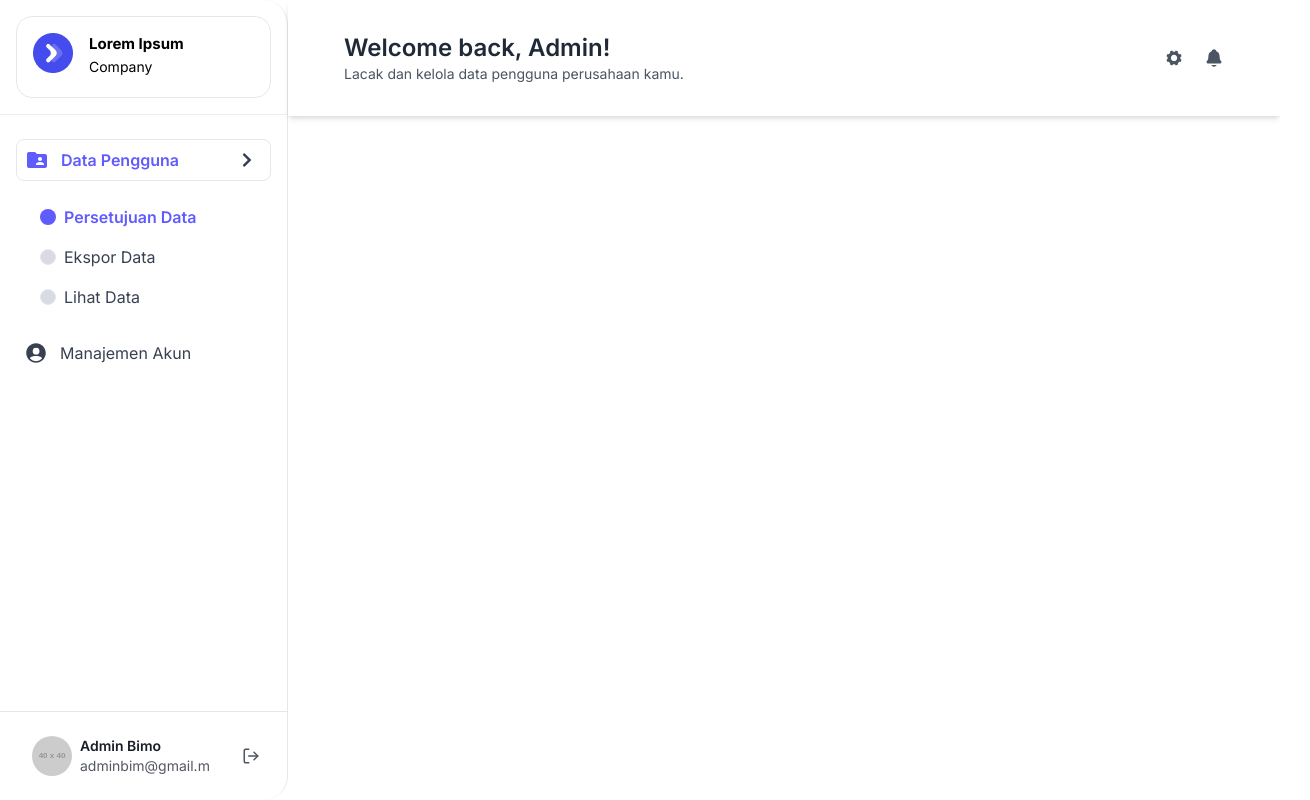
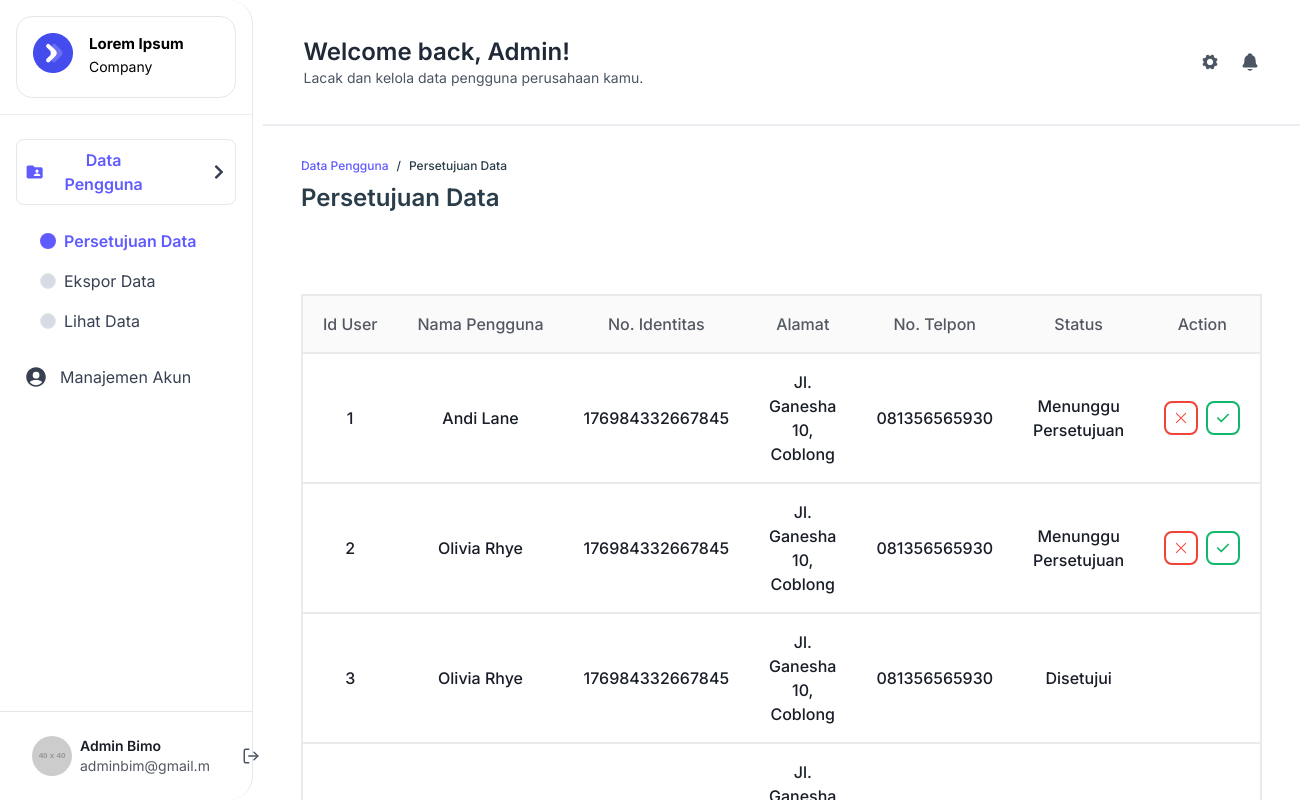
Before and after one commit to sulsul2/entry-data, a Next.js app: page /persetujuan-data in a window 1280 px wide. Shown: the whole page, 1310 px wide, since content can reach past the window. Built offline with nearby package versions, Linux system fonts and the light colour scheme.

Commit message:
bismillah

```diff
--- a/src/app/(site)/persetujuan-data/page.tsx
+++ b/src/app/(site)/persetujuan-data/page.tsx
@@ -1,2 +1,152 @@
+"use client";
+import Table from "@/components/table";
+import Link from "next/link";
+import { useEffect, useState } from "react";
+import { FaCheck } from "react-icons/fa6";
+import { RxCross1 } from "react-icons/rx";
+
+interface DataUser {
+  IdUser: number;
+  NamaPengguna: string;
+  NoIdentitas: string;
+  Alamat: string;
+  NoTelpon: string;
+  Status: string;
+  Action: JSX.Element;
+}
+
 export default function persetujuan() {
+  const [data, setData] = useState<DataUser[]>([]);
+
+  const header1 = [
+    "Id User",
+    "Nama Pengguna",
+    "No. Identitas",
+    "Alamat",
+    "No. Telpon",
+    "Status",
+    "Action",
+  ];
+
+  const getApprovalData = async () => {
+    try {
+      // Data lokal yang Anda miliki
+      const localData = [
+        {
+          idUser: 1,
+          namaPengguna: "Andi Lane",
+          noIdentitas: "176984332667845",
+          alamat: "Jl. Ganesha 10, Coblong",
+          noTelpon: "081356565930",
+          status: "Menunggu Persetujuan",
+        },
+        {
+          idUser: 2,
+          namaPengguna: "Olivia Rhye",
+          noIdentitas: "176984332667845",
+          alamat: "Jl. Ganesha 10, Coblong",
+          noTelpon: "081356565930",
+          status: "Menunggu Persetujuan",
+        },
+        {
+          idUser: 3,
+          namaPengguna: "Olivia Rhye",
+          noIdentitas: "176984332667845",
+          alamat: "Jl. Ganesha 10, Coblong",
+          noTelpon: "081356565930",
+          status: "Disetujui",
+        },
+        {
+          idUser: 4,
+          namaPengguna: "Olivia Rhye",
+          noIdentitas: "176984332667845",
+          alamat: "Jl. Ganesha 10, Coblong",
+          noTelpon: "081356565930",
+          status: "Ditolak",
+        },
+      ];
+
+      // Transformasi data
+      const transformedData = localData.map((user) => {
+        return {
+          IdUser: user.idUser,
+          NamaPengguna: user.namaPengguna,
+          NoIdentitas: user.noIdentitas,
+          Alamat: user.alamat,
+          NoTelpon: user.noTelpon,
+          Status: user.status,
+          Action: getActionButtons(user.status, user.idUser),
+        };
+      });
+
+      return transformedData;
+    } catch (error) {
+      console.error("Error fetching data:", error);
+      return [];
+    }
+  };
+  useEffect(() => {
+    const fetchData = async () => {
+      const approvalData = await getApprovalData();
+      setData(approvalData);
+    };
+
+    fetchData();
+  }, []);
+
+  // Fungsi untuk menentukan tombol berdasarkan status
+  const getActionButtons = (status: string, idUser: number) => {
+    if (status === "Menunggu Persetujuan") {
+      return (
+        <div className="flex justify-center items-center gap-2">
+          <button
+            className="text-[#F04438] text-sm border-2 border-[#F04438] p-2 rounded-lg"
+            onClick={() => handleReject(idUser)}
+          >
+            <RxCross1 />
+          </button>
+          <button
+            className="text-[#12B76A] text-sm border-2 border-[#12B76A] p-2 rounded-lg"
+            onClick={() => handleApprove(idUser)}
+          >
+            <FaCheck />
+          </button>
+        </div>
+      );
+    } else {
+      return <p></p>;
+    }
+  };
+
+  // Fungsi untuk menangani aksi "Setujui"
+  const handleApprove = (idUser: number) => {
+    console.log(`User dengan ID ${idUser} disetujui.`);
+    // Tambahkan logika untuk memperbarui status di backend atau state lokal
+  };
+
+  // Fungsi untuk menangani aksi "Tolak"
+  const handleReject = (idUser: number) => {
+    console.log(`User dengan ID ${idUser} ditolak.`);
+    // Tambahkan logika untuk memperbarui status di backend atau state lokal
+  };
+
+  return (
+    <>
+      <div className="px-6 py-2">
+        <div className="flex items-center gap-2 text-xs font-inter font-medium mb-2">
+          <Link href={`/user-list/`} className="text-[#605BFF] cursor-pointer">
+            Data Pengguna
+          </Link>
+          <p className="text-[#2A3D4A]"> / </p>
+          <p className="text-[#2A3D4A]">Persetujuan Data</p>
+        </div>
+
+        <h1 className="text-2xl font-semibold text-[#2A3D4A] mb-20">
+          Persetujuan Data
+        </h1>
+
+        <Table data={data} header={header1} isLoading={false} />
+      </div>
+    </>
+  );
 }
--- a/src/components/header.tsx
+++ b/src/components/header.tsx
@@ -5,7 +5,7 @@ import { IoNotifications } from "react-icons/io5";
 
 const Header: React.FC = () => {
   return (
-    <header className="flex justify-between items-center bg-white shadow-md px-14 py-8">
+    <header className="flex justify-between items-center bg-white border-b-2 border-[#EDEEF3] w-[98%] mx-auto px-10 py-9">
       {/* Left Side: Welcome Text */}
       <div>
         <h1 className="text-2xl font-semibold text-gray-800">
--- a/src/components/table.tsx
+++ b/src/components/table.tsx
@@ -1,94 +1,101 @@
-"use client";
-import React from "react";
-import { useState } from "react";
-import { FaChevronDown, FaChevronRight, FaDownload } from "react-icons/fa";
+import { ReactNode } from "react";
 
-function CustomTable({ data, header, onAction }) {
-  const [expandedRows, setExpandedRows] = useState({});
-
-//   const toggleExpansion = (rowIndex) => {
-//     setExpandedRows((prevState) => ({
-//       ...prevState,
-//       [rowIndex]: !prevState[rowIndex],
-//     }));
-//   };
+function Table({
+  data,
+  header,
+  addedItems,
+  isLoading,
+}: {
+  data: any[];
+  header: any[];
+  addedItems?: ReactNode;
+  isLoading: boolean;
+}) {
+  const renderCell = (cell: any) => {
+    if (Array.isArray(cell)) {
+      return (
+        <ul className="list-disc pl-5 text-start w-full">
+          {cell.map((item, index) => (
+            <li key={index}>{item}</li>
+          ))}
+        </ul>
+      );
+    } else {
+      return cell;
+    }
+  };
 
   return (
-    <table className="w-full border-collapse">
+    <div className="flex overflow-auto">
+      <table className="w-full overflow-visible border-[#E9EAEB] border-2">
         <thead>
           <tr>
-          {header.map((head, index) => (
+            {header.map((head, idx) => (
               <th
-              key={index}
-              className="bg-gray-200 p-2 text-left text-gray-800 font-medium"
+                key={idx}
+                className="h-auto w-auto border-[#E9EAEB] border-b-2 bg-[#FAFAFA] px-5 py-4 text-[14px] md:text-[16px] text-center font-medium truncate text-[#535862]"
               >
                 {head}
               </th>
             ))}
-          <th className="bg-gray-200 p-2 text-left text-gray-800 font-medium">
-            Action
+            {/* {addedItems && (
+              <th className="h-auto w-auto border-collapse bg-[#031021] px-2 py-1 text-[14px] md:text-[16px] text-center font-normal truncate text-white">
+                Actions
               </th>
+            )} */}
           </tr>
         </thead>
         <tbody>
-        {data.map((row, rowIndex) => (
-          <React.Fragment key={rowIndex}>
-            <tr
-              className={`bg-white border-b hover:bg-gray-100 cursor-pointer ${
-                expandedRows[rowIndex] ? "bg-gray-100" : ""
-              }`}
-              onClick={() => toggleExpansion(rowIndex)}
+          {
+            // isLoading ?
+            // (
+            //   Array.from({ length: 5 }).map((_, idx) => (
+            //     <tr key={idx}>
+            //       {header.map((_, idx) => (
+            //         <td
+            //           key={idx}
+            //           className="h-auto w-auto border-[#E9EAEB] border-b-2 px-5 py-4 text-[14px] md:text-[16px] text-center font-medium text-[#181D27]"
+            //         >
+            //           <div className="h-4 w-full animate-pulse bg-gray-subtext bg-opacity-10"></div>
+            //         </td>
+            //       ))}
+            //     </tr>
+            //   ))
+            // )
+            data.length > 0 ? (
+              data.map((obj, idx) => (
+                <tr key={idx} className={"overflow-visible"}>
+                  {Object.values(obj).map((cell, idx) => (
+                    <td
+                      key={idx}
+                      className="h-auto w-auto border-[#E9EAEB] border-b-2 px-5 py-4 text-[14px] md:text-[16px] text-center font-medium text-[#181D27] min-w-max align-middle"
                     >
-              {Object.values(row).map((cell, cellIndex) => (
-                <td
-                  key={cellIndex}
-                  className="px-4 py-3 text-gray-800 font-medium"
-                >
-                  {cell}
+                      {renderCell(cell)}
                     </td>
                   ))}
-              <td className="px-4 py-3 text-gray-800 font-medium">
-                <div className="flex items-center space-x-2">
-                  <button
-                    className="text-indigo-600 hover:text-indigo-800"
-                    onClick={(e) => {
-                      e.stopPropagation();
-                      onAction(row, "export");
-                    }}
+
+                  {/* {addedItems && (
+                    <td className="h-auto w-auto border-collapse px-1 lg:px-2 py-2 text-[14px] md:text-[16px] text-center min-w-max align-top">
+                      {addedItems}
+                    </td>
+                  )} */}
+                </tr>
+              ))
+            ) : (
+              <tr>
+                <td
+                  colSpan={header.length + (addedItems ? 1 : 0)}
+                  className="h-auto w-auto border-collapse px-2 py-5 text-[14px] md:text-[16px] text-center"
                 >
-                    <FaDownload size={16} />
-                  </button>
-                  <button
-                    className="text-gray-600 hover:text-gray-800"
-                    onClick={(e) => {
-                      e.stopPropagation();
-                      onAction(row, "more");
-                    }}
-                  >
-                    {expandedRows[rowIndex] ? (
-                      <FaChevronDown size={16} />
-                    ) : (
-                      <FaChevronRight size={16} />
-                    )}
-                  </button>
-                </div>
+                  Data tidak ditemukan
                 </td>
               </tr>
-            {expandedRows[rowIndex] && (
-              <tr>
-                <td colSpan={header.length + 1} className="px-4 py-3">
-                  {/* Additional details for the expanded row */}
-                  <div className="bg-gray-100 p-4 rounded-md">
-                    <p>Additional details for the expanded row</p>
-                  </div>
-                </td>
-              </tr>
-            )}
-          </React.Fragment>
-        ))}
+            )
+          }
         </tbody>
       </table>
+    </div>
   );
 }
 
-export default CustomTable;
+export default Table;
```
Lines whose indentation alone changed are shown as unchanged.
